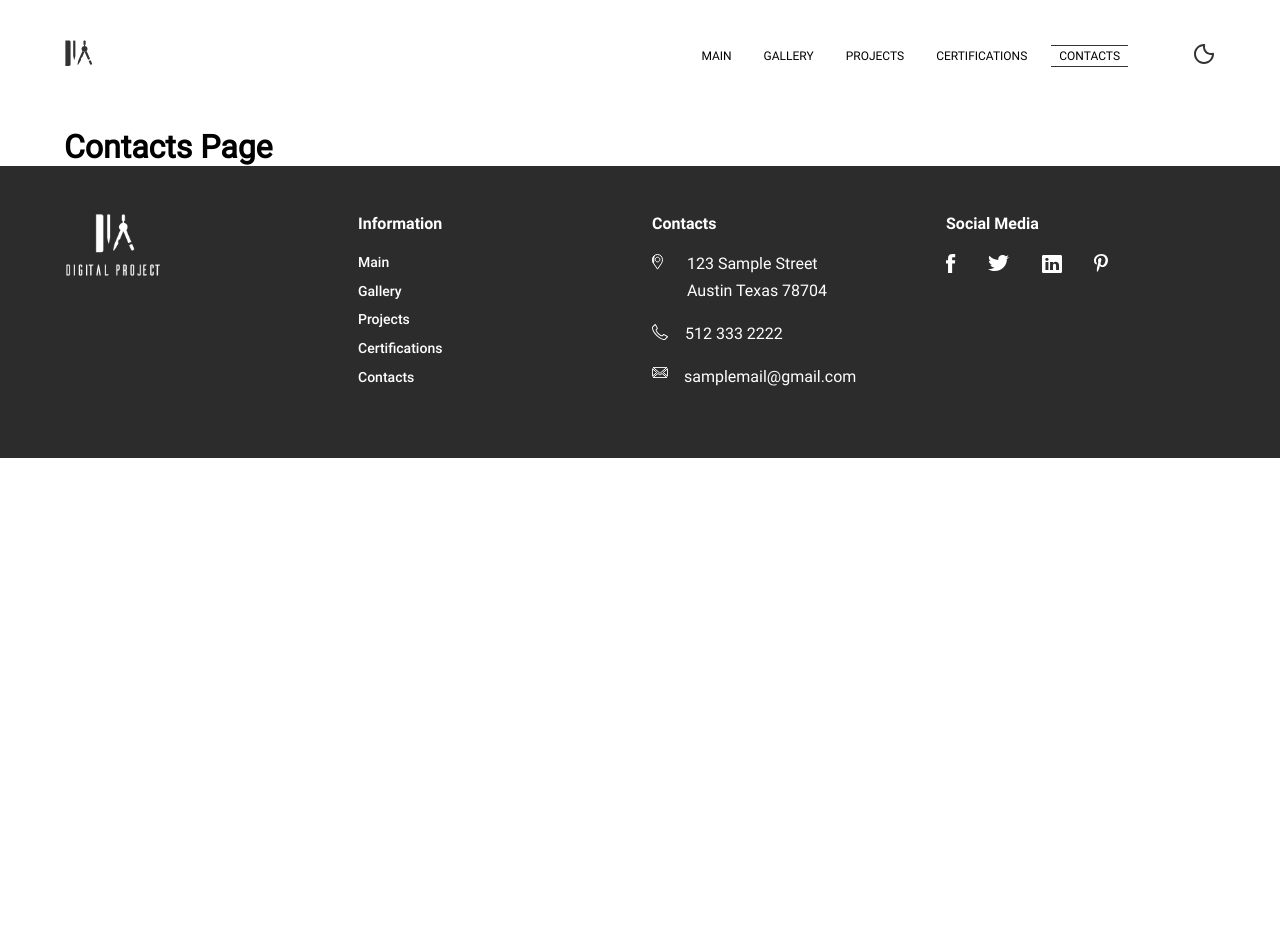
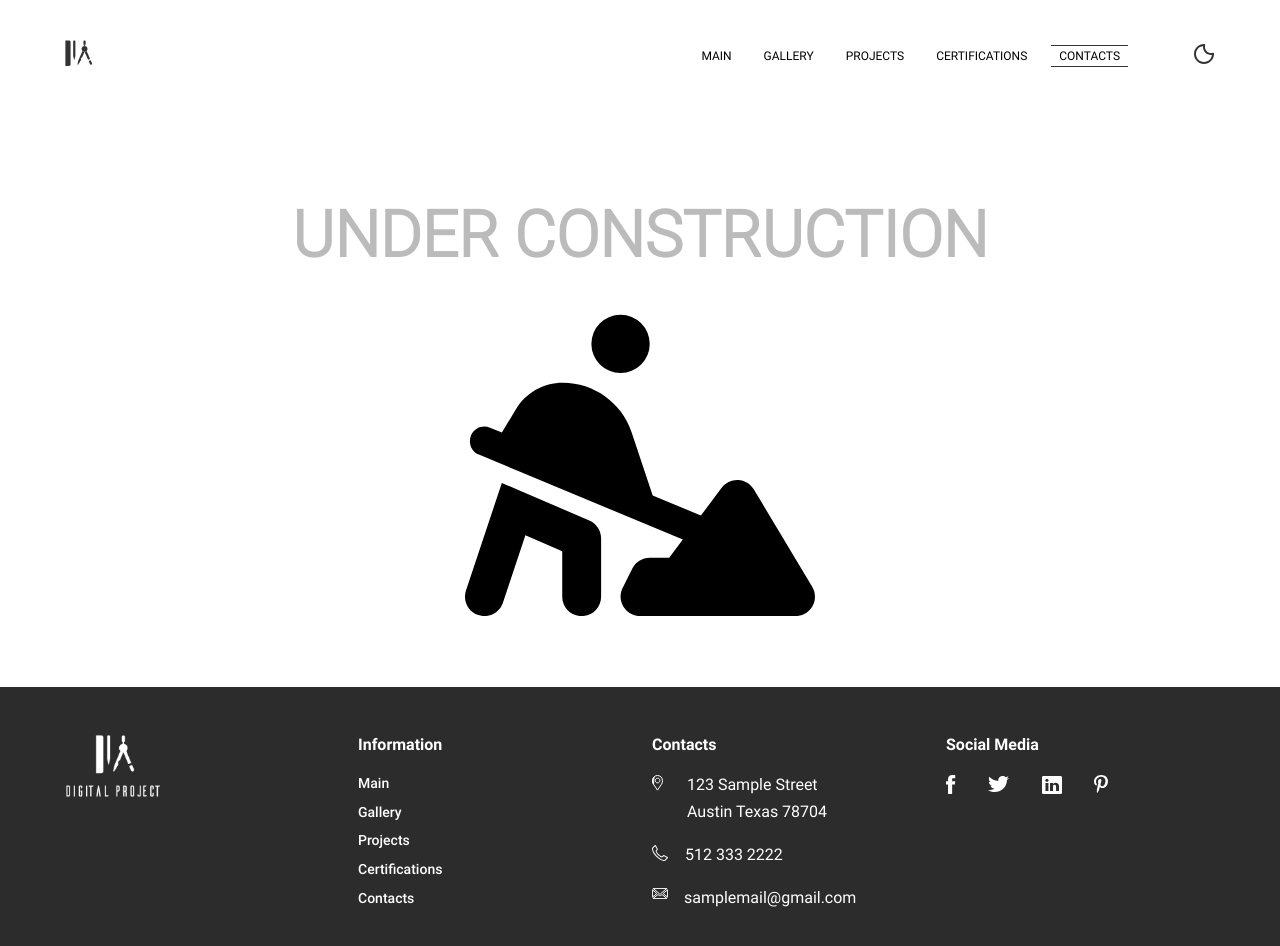
Before and after one commit to thomaserdmenger/superCode-Architect-Portfolio-React, a React (Vite) app: page /contacts in a window 1280 px wide. Shown: the top 946 px of the page. Before the commit the page ends 800 px from the top, so only its background shows below. Built offline with nearby package versions, Linux system fonts and the light colour scheme.

Commit message:
Add Under Construction Page and add it to Contacts, Certification and Projects

```diff
--- a/src/pages/Certifications/Certifications.jsx
+++ b/src/pages/Certifications/Certifications.jsx
@@ -1,11 +1,10 @@
 import './Certifications.css'
+import UnderConstruction from '../UnderConstruction/UnderConstruction'
 
 const Certifications = () => {
   return (
     <div className='wrapper'>
-      <main>
-        <h1>Certifications Page</h1>
-      </main>
+      <UnderConstruction />
     </div>
   )
 }
--- a/src/pages/Contacts/Contacts.jsx
+++ b/src/pages/Contacts/Contacts.jsx
@@ -1,11 +1,10 @@
 import './Contacts.css'
+import UnderConstruction from '../UnderConstruction/UnderConstruction'
 
 const Contacts = () => {
   return (
     <div className='wrapper'>
-      <main>
-        <h1>Contacts Page</h1>
-      </main>
+      <UnderConstruction />
     </div>
   )
 }
--- a/src/pages/Projects/Projects.jsx
+++ b/src/pages/Projects/Projects.jsx
@@ -1,11 +1,10 @@
 import './Projects.css'
+import UnderConstruction from '../UnderConstruction/UnderConstruction'
 
 const Projects = () => {
   return (
     <div className='wrapper'>
-      <main>
-        <h1>Projects Page</h1>
-      </main>
+      <UnderConstruction />
     </div>
   )
 }
--- /dev/null
+++ b/src/pages/UnderConstruction/UnderConstruction.css
@@ -0,0 +1,21 @@
+.under-construction {
+  display: flex;
+  flex-direction: column;
+  height: 70vh;
+  align-items: center;
+  justify-content: center;
+  margin-block-start: -1px;
+  margin-inline: -6%;
+}
+
+.under-construction--dark {
+  background-color: #343434;
+}
+
+.under-construction h2 {
+  margin-block-end: 2rem;
+}
+
+.under-construction__image {
+  width: 350px;
+}
--- /dev/null
+++ b/src/pages/UnderConstruction/UnderConstruction.jsx
@@ -0,0 +1,27 @@
+import './UnderConstruction.css'
+import { darkModeContext } from '../../context/Context'
+import { useContext } from 'react'
+
+const UnderConstruction = () => {
+  const { darkMode } = useContext(darkModeContext)
+
+  return (
+    <main
+      className={
+        darkMode
+          ? 'under-construction under-construction--dark'
+          : 'under-construction'
+      }>
+      <h2>Under Construction</h2>
+      <svg
+        fill={darkMode ? 'white' : 'black'}
+        className='under-construction__image'
+        xmlns='http://www.w3.org/2000/svg'
+        viewBox='0 0 576 512'>
+        <path d='M208 64a48 48 0 1 1 96 0 48 48 0 1 1 -96 0zM9.8 214.8c5.1-12.2 19.1-18 31.4-12.9L60.7 210l22.9-38.1C99.9 144.6 129.3 128 161 128c51.4 0 97 32.9 113.3 81.7l34.6 103.7 79.3 33.1 34.2-45.6c6.4-8.5 16.6-13.3 27.2-12.8s20.3 6.4 25.8 15.5l96 160c5.9 9.9 6.1 22.2 .4 32.2s-16.3 16.2-27.8 16.2H288c-11.1 0-21.4-5.7-27.2-15.2s-6.4-21.2-1.4-31.1l16-32c5.4-10.8 16.5-17.7 28.6-17.7h32l22.5-30L22.8 246.2c-12.2-5.1-18-19.1-12.9-31.4zm82.8 91.8l112 48c11.8 5 19.4 16.6 19.4 29.4v96c0 17.7-14.3 32-32 32s-32-14.3-32-32V405.1l-60.6-26-37 111c-5.6 16.8-23.7 25.8-40.5 20.2S-3.9 486.6 1.6 469.9l48-144 11-33 32 13.7z' />
+      </svg>
+    </main>
+  )
+}
+
+export default UnderConstruction
```
